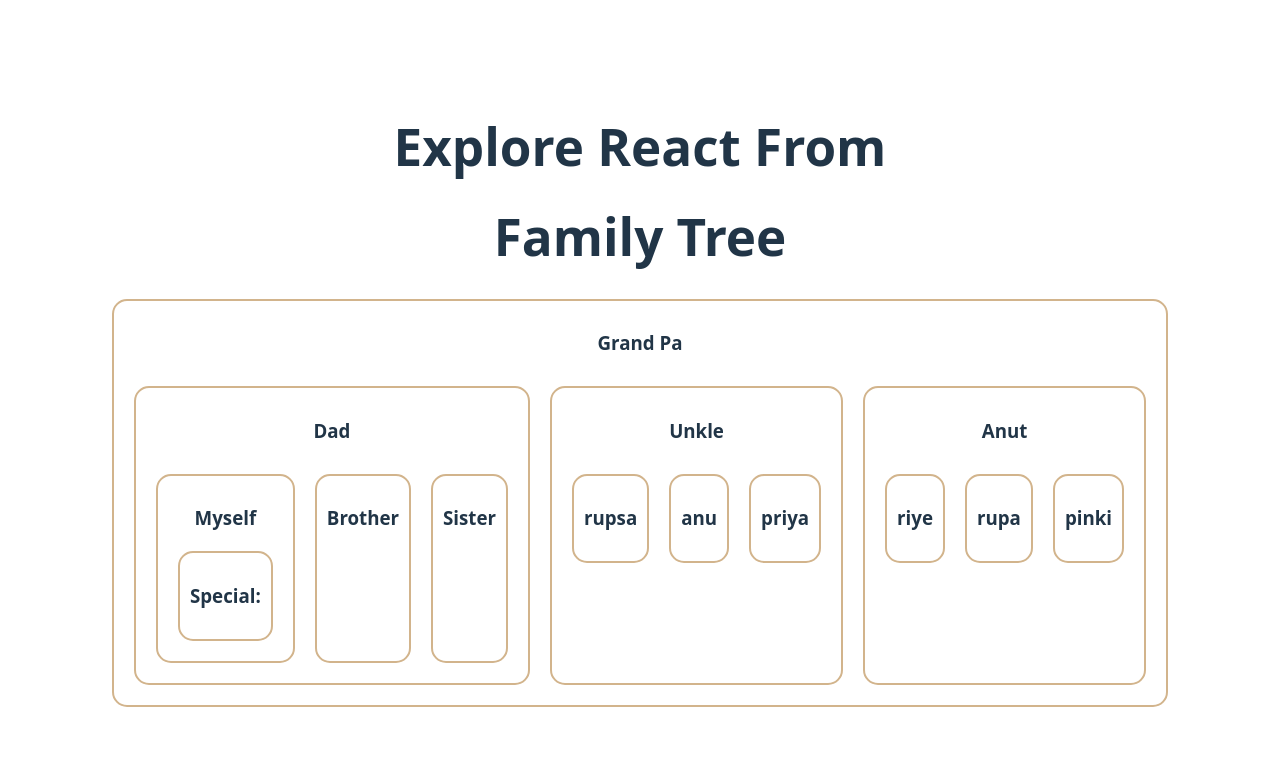
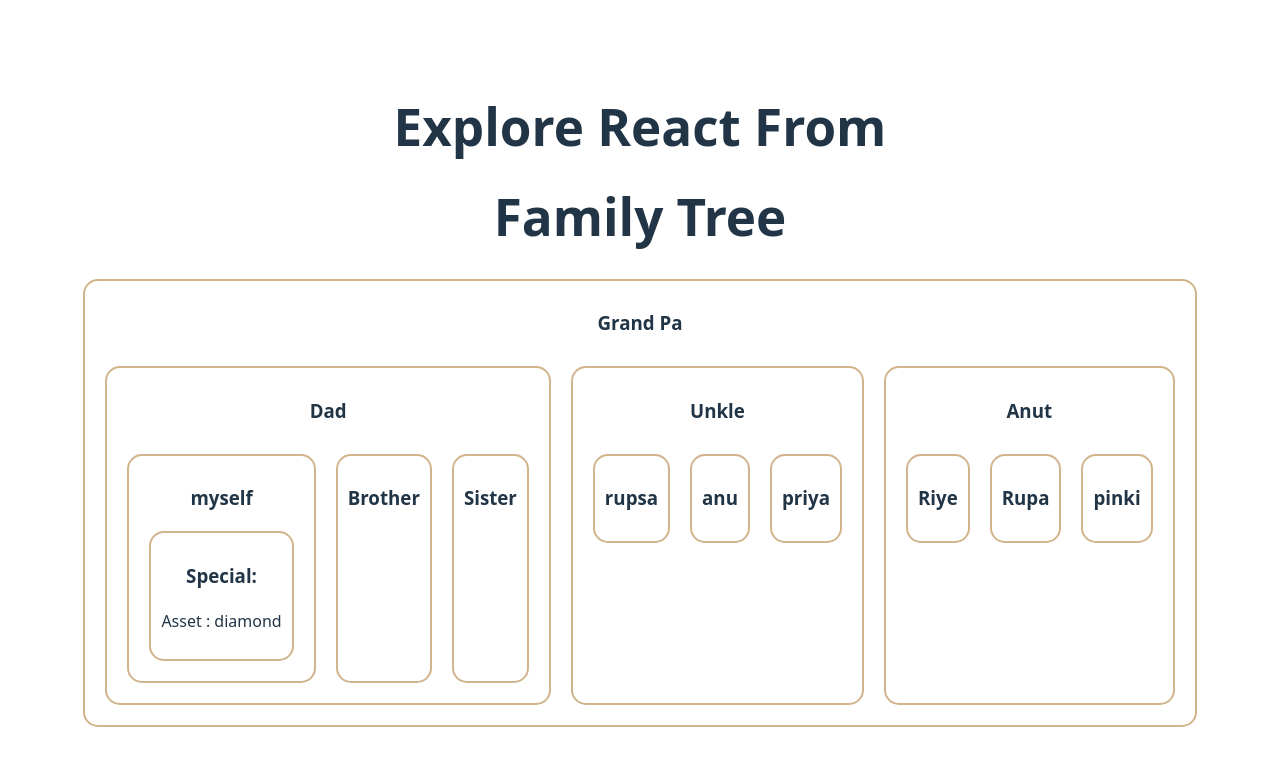
Before and after one commit to sucharita4867/REACT-PRACTICE, a React app in the folder explore-react-from/: page / in a window 1280 px wide. Shown: the top 766 px of the page. Built offline with nearby package versions, Linux system fonts and the light colour scheme; the HTML template or start-up script is replaced by a standard one.

Commit message:
added props driling

```diff
--- a/explore-react-from/src/Componants/FamilyTree/Aunt.jsx
+++ b/explore-react-from/src/Componants/FamilyTree/Aunt.jsx
@@ -1,13 +1,13 @@
 import React from "react";
 import Cousin from "./Cousin";
 
-const Aunt = () => {
+const Aunt = ({ asset }) => {
   return (
     <div>
       <h3>Anut</h3>
       <section className="flex">
-        <Cousin name="riye"></Cousin>
-        <Cousin name="rupa"></Cousin>
+        <Cousin name="Riye"></Cousin>
+        <Cousin asset={asset} name="Rupa"></Cousin>
         <Cousin name="pinki"></Cousin>
       </section>
     </div>
--- a/explore-react-from/src/Componants/FamilyTree/Cousin.jsx
+++ b/explore-react-from/src/Componants/FamilyTree/Cousin.jsx
@@ -1,9 +1,15 @@
 import React from "react";
+import Special from "./Special";
 
-const Cousin = ({ name }) => {
+const Cousin = ({ name, asset }) => {
+  console.log(name);
   return (
     <div>
       <h3>{name}</h3>
+      {
+        // name=== " Riye" && <Special></Special>
+        name === " Rupa" && <Special asset={asset}></Special>
+      }
     </div>
   );
 };
--- a/explore-react-from/src/Componants/FamilyTree/Dad.jsx
+++ b/explore-react-from/src/Componants/FamilyTree/Dad.jsx
@@ -3,12 +3,13 @@ import Myself from "./myself";
 import Brother from "./Brother";
 import Sister from "./Sister";
 
-const Dad = () => {
+const Dad = ({ asset }) => {
+  // console.log(asset);
   return (
     <div>
       <h3>Dad</h3>
       <section className="flex">
-        <Myself></Myself>
+        <Myself asset={asset}></Myself>
         <Brother></Brother>
         <Sister></Sister>
       </section>
--- a/explore-react-from/src/Componants/FamilyTree/FamilyTree.jsx
+++ b/explore-react-from/src/Componants/FamilyTree/FamilyTree.jsx
@@ -3,10 +3,11 @@ import GrandPa from "./GrandPa";
 import "./Family-tree.css";
 
 const FamilyTree = () => {
+  const asset = " diamond";
   return (
     <div className="family-tree">
       <h1>Family Tree</h1>
-      <GrandPa></GrandPa>
+      <GrandPa asset={asset}></GrandPa>
     </div>
   );
 };
--- a/explore-react-from/src/Componants/FamilyTree/GrandPa.jsx
+++ b/explore-react-from/src/Componants/FamilyTree/GrandPa.jsx
@@ -3,14 +3,14 @@ import Unkle from "./Unkle";
 import Dad from "./Dad";
 import Aunt from "./Aunt";
 
-const GrandPa = () => {
+const GrandPa = ({ asset }) => {
   return (
     <div className="">
       <h3>Grand Pa</h3>
       <section className="flex">
-        <Dad></Dad>
+        <Dad asset={asset}></Dad>
         <Unkle></Unkle>
-        <Aunt></Aunt>
+        <Aunt asset={asset}></Aunt>
       </section>
     </div>
   );
--- a/explore-react-from/src/Componants/FamilyTree/Myself.jsx
+++ b/explore-react-from/src/Componants/FamilyTree/Myself.jsx
@@ -1,13 +1,14 @@
 import React from "react";
 import Special from "./Special";
 
-const Myself = () => {
+const myself = ({ asset }) => {
+  console.log(asset);
   return (
     <div>
-      <h3>Myself</h3>
-      <Special></Special>
+      <h3>myself</h3>
+      <Special asset={asset}></Special>
     </div>
   );
 };
 
-export default Myself;
+export default myself;
--- a/explore-react-from/src/Componants/FamilyTree/Special.jsx
+++ b/explore-react-from/src/Componants/FamilyTree/Special.jsx
@@ -1,9 +1,10 @@
 import React from "react";
 
-const Special = ({ name }) => {
+const Special = ({ name, asset }) => {
   return (
     <div>
       <h3>Special: {name}</h3>
+      <p>Asset : {asset}</p>
     </div>
   );
 };
```
